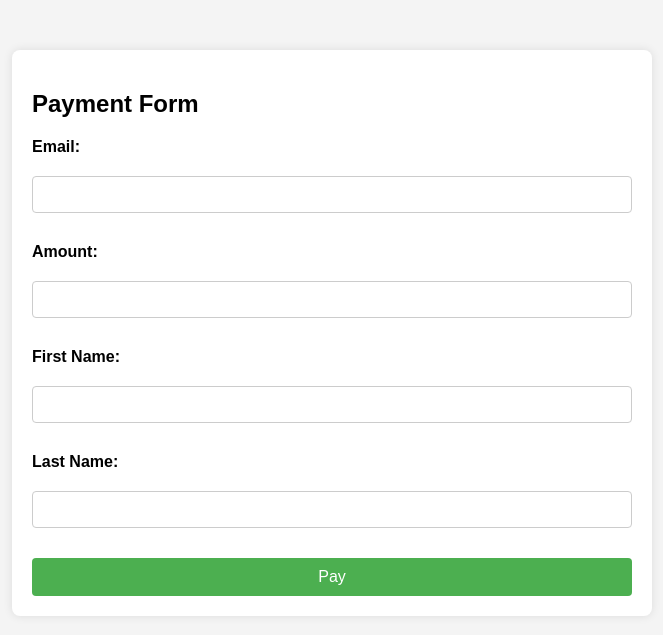
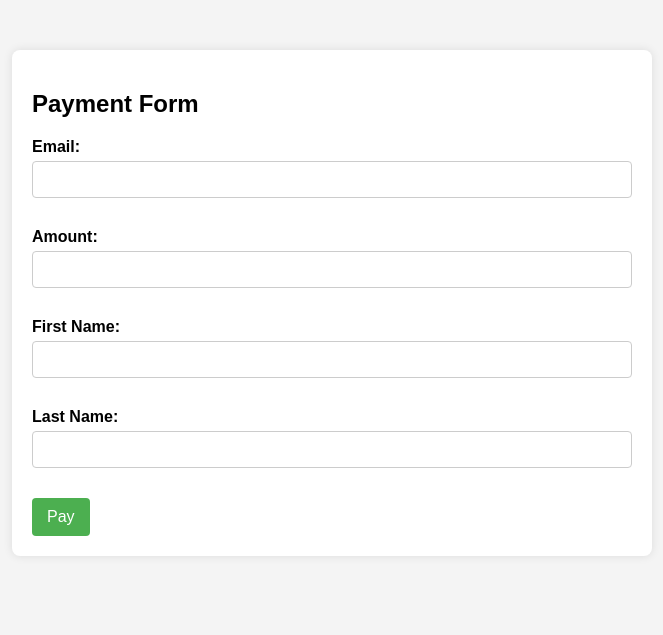
Before and after one commit to al-chris/test-paystack, a Python web app: template app/templates/index.html in a window 1280 px wide. Shown: the top 635 px of the page, without its empty margins (308-971 px from the left). Run offline with Jinja, Linux system fonts and the light colour scheme; the template is opened without the code that fills it, so the values that code supplies are empty; some libraries are stand-ins or nearby versions.

Commit message:
Update index.html

```diff
--- a/app/templates/index.html
+++ b/app/templates/index.html
@@ -3,80 +3,41 @@
 <head>
     <meta charset="UTF-8">
     <meta name="viewport" content="width=device-width, initial-scale=1.0">
-    <style>
-        body {
-            font-family: Arial, sans-serif;
-            margin: 0;
-            padding: 0;
-            background-color: #f4f4f4;
-        }
-
-        .container {
-            max-width: 600px;
-            margin: 50px auto;
-            background-color: #fff;
-            padding: 20px;
-            border-radius: 8px;
-            box-shadow: 0 0 10px rgba(0, 0, 0, 0.1);
-        }
-
-        form {
-            display: grid;
-            gap: 15px;
-        }
-
-        label {
-            font-weight: bold;
-        }
-
-        input[type="text"],
-        input[type="email"],
-        input[type="number"] {
-            width: 100%;
-            padding: 10px;
-            margin-top: 5px;
-            margin-bottom: 15px;
-            box-sizing: border-box;
-            border: 1px solid #ccc;
-            border-radius: 4px;
-        }
-
-        input[type="submit"] {
-            background-color: #4caf50;
-            color: #fff;
-            padding: 10px 15px;
-            border: none;
-            border-radius: 4px;
-            cursor: pointer;
-            font-size: 16px;
-        }
-
-        input[type="submit"]:hover {
-            background-color: #45a049;
-        }
-    </style>
+    <link rel="stylesheet" href="{{url_for('static', filename='css/style.css')}}" >
     <title>Payment Form</title>
 </head>
 <body>
 
     <div class="container">
         <h2>Payment Form</h2>
-        <form action="#" method="post">
-            <label for="email">Email:</label>
-            <input type="email" id="email" name="email" required>
+        <form id="paymentForm">
+            <div class="form-group">
+                <label for="email-address">Email:</label>
+                <input type="email" id="email-address" name="email-address" required>
+            </div>
 
-            <label for="amount">Amount:</label>
-            <input type="number" id="amount" name="amount" required>
+            <div class="form-group">
+                <label for="amount">Amount:</label>
+                <input type="tel" id="amount" name="amount" required>
+            </div>
 
-            <label for="firstName">First Name:</label>
-            <input type="text" id="firstName" name="firstName" required>
+            <div class="form-group">
+                <label for="first-name">First Name:</label>
+                <input type="text" id="first-name" name="first-name" required>
+            </div>
 
-            <label for="lastName">Last Name:</label>
-            <input type="text" id="lastName" name="lastName" required>
+            <div class="form-group">
+                <label for="last-name">Last Name:</label>
+                <input type="text" id="last-name" name="last-name" required>
+            </div>
 
-            <input type="submit" value="Pay">
+             <div class="form-submit">
+                <button type="submit" onclick="payWithPaystack()"> Pay </button>
+              </div>
         </form>
     </div>
 
+    <script src="https://js.paystack.co/v1/inline.js"></script>
+
 </body>
 </html>
```
